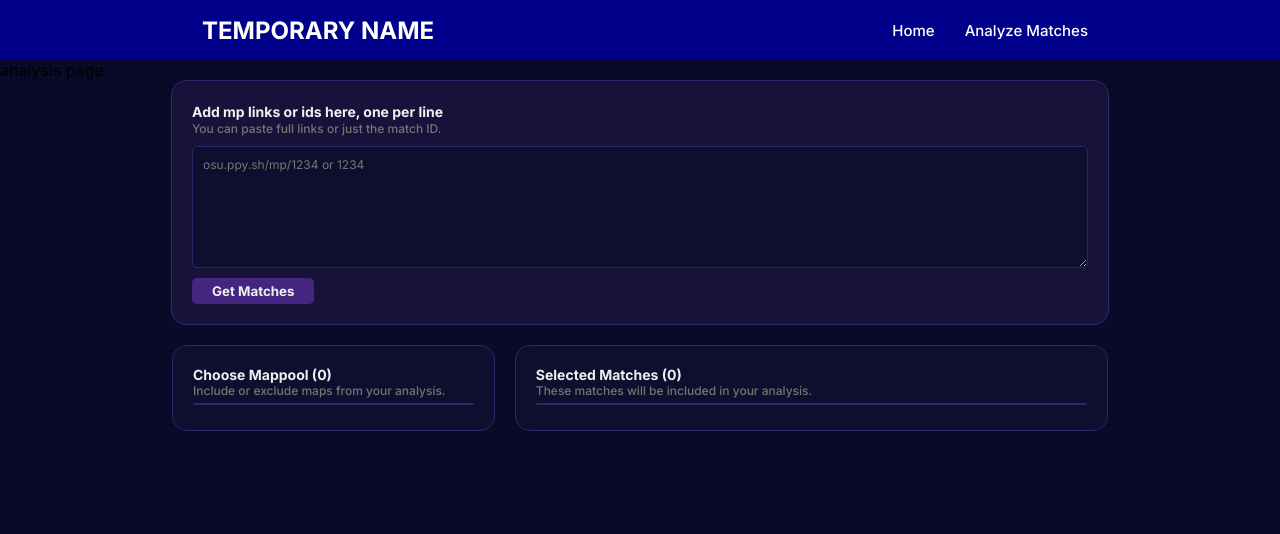
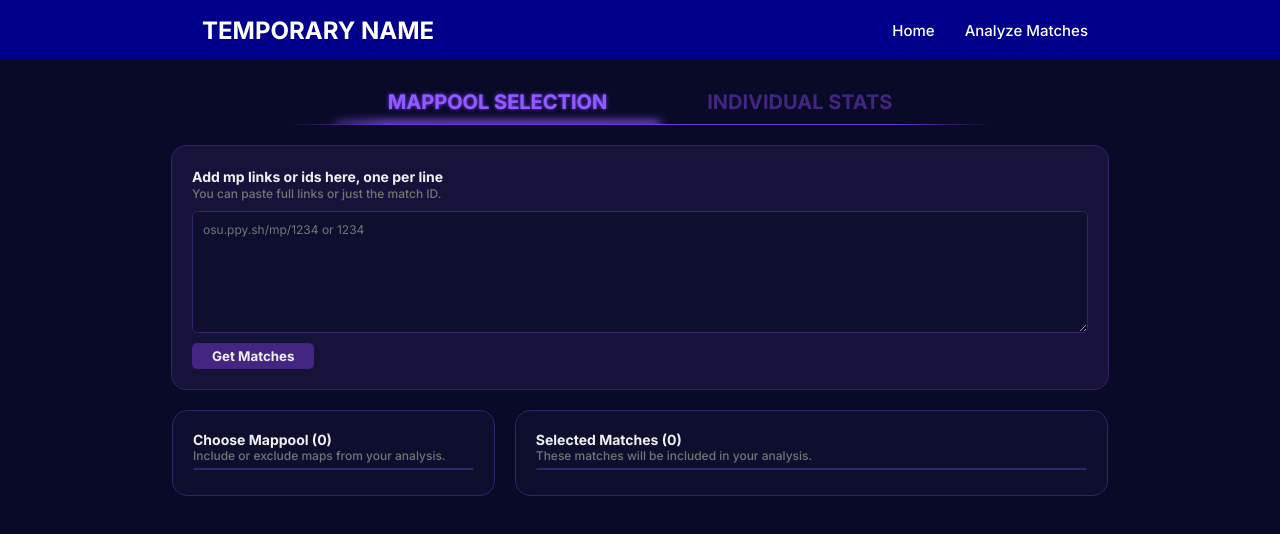
Before and after one commit to pusaf/mp-analysis, a React app in the folder frontend/: page /analyze in a window 1280 px wide. Shown: the top 534 px of the page. Built offline with nearby package versions, Linux system fonts and the light colour scheme; the HTML template or start-up script is replaced by a standard one.

Commit message:
Analysis tabs component implemented

```diff
--- /dev/null
+++ b/frontend/src/components/AnalysisTabs/AnalysisTabs.jsx
@@ -0,0 +1,25 @@
+import styles from './analysis-tabs.module.css';
+import useState from 'react';
+import { NavLink } from 'react-router';
+
+const AnalysisTabs = ({ tab, setTab, statsReady }) => {
+    return (<>
+        <div className={styles.centerContainer}>
+            <div className={styles.tabContainer}>
+                <NavLink to="." end className={styles.tab}>MAPPOOL SELECTION</NavLink>
+                <NavLink
+                    to="individual"
+                    className={`${styles.tab} ${statsReady ? "" : styles.unavailable}`}
+                    onClick={(e) => {
+                        if (!statsReady) {
+                            e.preventDefault();
+                        }
+                    }}
+                >INDIVIDUAL STATS</NavLink>
+            </div>
+        </div>
+    </>)
+}
+
+
+export default AnalysisTabs;
--- /dev/null
+++ b/frontend/src/components/AnalysisTabs/analysis-tabs.module.css
@@ -0,0 +1,71 @@
+
+
+.tabContainer {
+    --extra-line-length: 100px;
+
+    display: inline-flex;
+    justify-content: center;
+
+    margin: 20px 0;
+
+    border-bottom: 1px solid var(--color-button);
+    padding: 0 50px;
+
+    -webkit-mask-image: linear-gradient(
+        to right,
+        transparent 0,
+        black var(--extra-line-length),
+        black calc(100% - var(--extra-line-length)),
+        transparent 100%
+    );
+
+    mask-image: linear-gradient(
+        to left,
+        transparent 0,
+        black var(--extra-line-length),
+        black calc(100% - var(--extra-line-length)),
+        transparent 100%
+    );
+}
+
+
+
+.tab {
+    color: var(--color-text-1);
+    text-decoration: none;
+    font-weight: bold;
+    font-size: 20px;
+
+    padding: 10px 50px;
+
+}
+
+.tab[aria-current="page"] {
+    position: relative;
+
+    color: var(--color-accent);
+    text-shadow: 0 0 1px var(--color-button),0 0 4px var(--color-button);
+}
+
+.tab[aria-current="page"]::after {
+    content: "";
+    position: absolute;
+    bottom: -1px;
+    left: 0;
+    width: 100%;
+    height: 1px;
+    box-shadow: 0 0 10px 3px var(--color-accent);
+}
+
+.unavailable {
+    color: var(--color-button-unavailable);
+    cursor: default;
+}
+
+
+.centerContainer {
+    display: flex;
+    justify-content: center;
+
+    padding: 20 0;
+}
--- a/frontend/src/main.jsx
+++ b/frontend/src/main.jsx
@@ -5,6 +5,8 @@ import Home from './pages/Home/Home.jsx';
 import Analyze from './pages/Analyze/Analyze.jsx';
 import ErrorPage from './pages/ErrorPage/ErrorPage.jsx';
 import Layout from './pages/Layout.jsx';
+import MappoolSelection from './pages/Analyze/MappoolSelection.jsx';
+import Individual from './pages/Analyze/Individual.jsx';
 
 import './styles/default.css';
 
@@ -14,7 +16,14 @@ const router = createBrowserRouter([
     element: <Layout />,
     children: [
       { index: true, element: <Home />},
-      { path: "analyze", element: <Analyze />}
+      {
+        path: "analyze",
+        element: <Analyze />,
+        children: [
+          {index: true, element: <MappoolSelection />},
+          {path: "individual", element: <Individual />}
+        ]
+      }
     ],
     errorElement: <ErrorPage /> // Errorpage wip
   }
--- a/frontend/src/pages/Analyze/Analyze.jsx
+++ b/frontend/src/pages/Analyze/Analyze.jsx
@@ -1,12 +1,15 @@
 import styles from './analyze.module.css';
-import MatchInput from '../../components/MatchInput/MatchInput.jsx';
-import StatSettings from '../../components/StatSettings/StatSettings.jsx';
+import AnalysisTabs from '../../components/AnalysisTabs/AnalysisTabs';
+
 import { useState, useMemo, useEffect } from 'react';
+import { Outlet } from 'react-router';
 
 const Analyze = () => {
-    const [tab, setTab] = useState("mapInput");
+    const [tab, setTab] = useState("mappoolSelection");
     const [selectedMatches, setSelectedMatches] = useState([]);
     const [maps, setMaps] = useState([]);
+    const [statsReady, setStatsReady] = useState(false);
+
 
     // Generates array of unique map + mod combos every time selectedMatches is updated
     const uniqueMaps = useMemo(() => {
@@ -62,13 +65,19 @@ const Analyze = () => {
         });
     }, [uniqueMaps]);
 
+
     return (<>
         <div className={styles.analyzePage}>
-            <div>analysis page</div>
-            <div className={styles.flexCenter}>
-                {tab === 'mapInput' && <MatchInput selectedMatches={selectedMatches} setSelectedMatches={setSelectedMatches}/>}
-                {tab === 'mapInput' && <StatSettings selectedMatches={selectedMatches} setSelectedMatches={setSelectedMatches} maps={maps} setMaps={setMaps}/>}
-            </div>
+            <AnalysisTabs tab={tab} setTab={setTab} statsReady={statsReady} />
+            <Outlet
+                context={{
+                    selectedMatches,
+                    setSelectedMatches,
+                    maps,
+                    setMaps,
+                    setStatsReady
+                }}
+            />
         </div>
     </>)
 }
--- /dev/null
+++ b/frontend/src/pages/Analyze/Individual.jsx
@@ -0,0 +1,9 @@
+import styles from './individual.module.css';
+
+
+const Individual = () => {
+
+};
+
+
+export default Individual;
--- /dev/null
+++ b/frontend/src/pages/Analyze/MappoolSelection.jsx
@@ -0,0 +1,24 @@
+import styles from './mappool-selection.module.css';
+import MatchInput from '../../components/MatchInput/MatchInput.jsx';
+import StatSettings from '../../components/StatSettings/StatSettings.jsx';
+import { useOutletContext } from 'react-router';
+
+const MappoolSelection = () => {
+    const {
+        selectedMatches,
+        setSelectedMatches,
+        maps,
+        setMaps,
+        setStatsReady
+    } = useOutletContext();
+
+
+    return (<>
+        <div className={styles.flexCenter}>
+            <MatchInput selectedMatches={selectedMatches} setSelectedMatches={setSelectedMatches}/>
+            <StatSettings selectedMatches={selectedMatches} setSelectedMatches={setSelectedMatches} maps={maps} setMaps={setMaps}/>
+        </div>
+    </>)
+}
+
+export default MappoolSelection;
--- a/frontend/src/pages/Analyze/analyze.module.css
+++ b/frontend/src/pages/Analyze/analyze.module.css
@@ -1,11 +1,7 @@
-.flexCenter {
-    display: flex;
-    flex-direction: column;
-    align-items: center;
 
-}
 
 .analyzePage {
     background-color: var(--color-background);
     flex: 1;
+
 }
--- /dev/null
+++ b/frontend/src/pages/Analyze/mappool-selection.module.css
@@ -0,0 +1,6 @@
+.flexCenter {
+    display: flex;
+    flex-direction: column;
+    align-items: center;
+
+}
--- a/frontend/src/styles/default.css
+++ b/frontend/src/styles/default.css
@@ -4,6 +4,7 @@
     --color-primary: rgb(22, 18, 58);
     --color-secondary: rgb(14, 15, 47);
     --color-tertiary: rgb(30, 27, 72);
+    --color-accent: rgb(145, 92, 255);
     --color-background: rgb(9, 10, 39);
     --color-border: rgb(49, 36, 105);
     --color-text-1: rgb(240,240,240);
```
Also changed, not shown: frontend/src/components/MainTabs/MainTabs.jsx (deleted, +0 -13 lines), frontend/src/components/MainTabs/main-tabs.module.css (deleted), frontend/src/pages/Analyze/individual.module.css (added).
